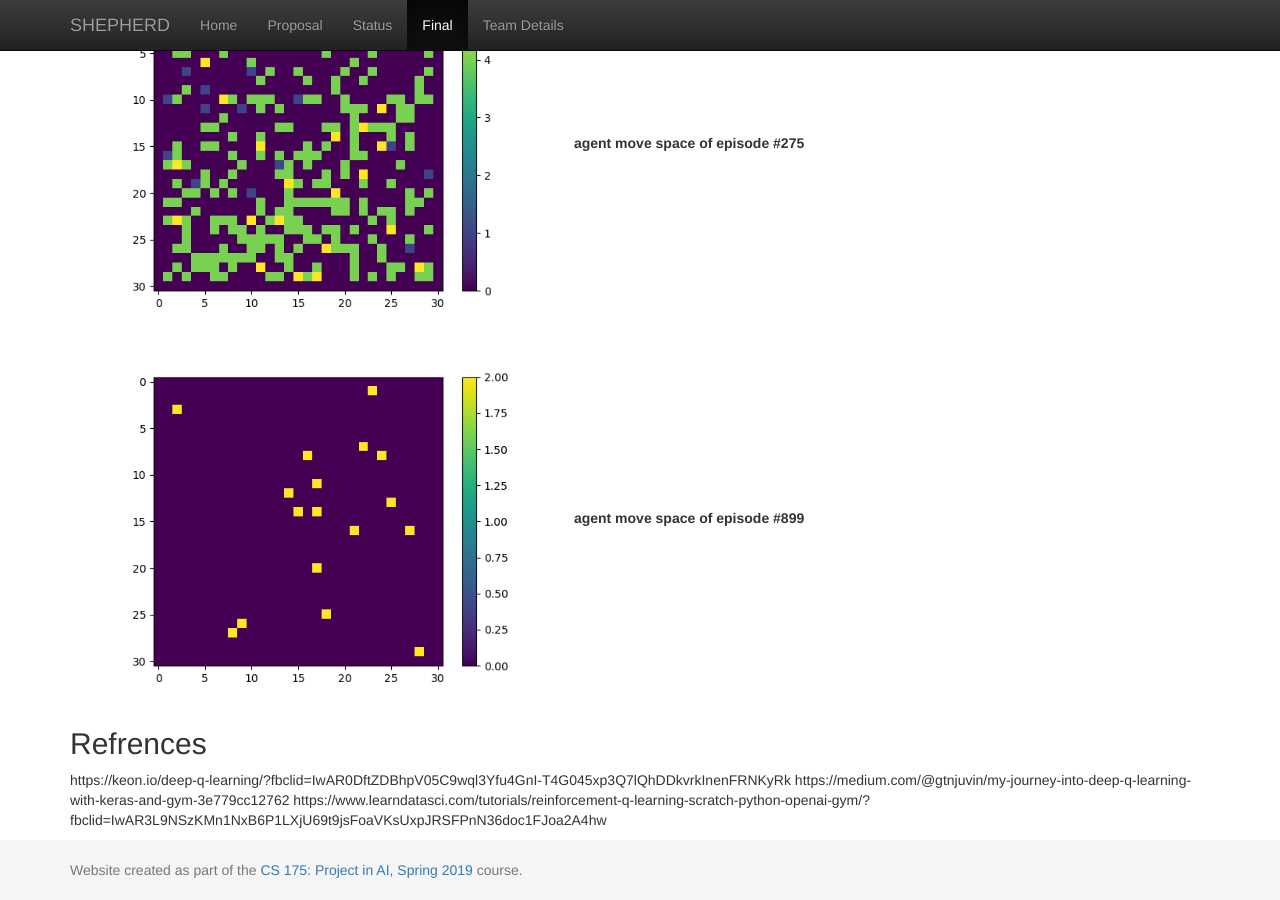
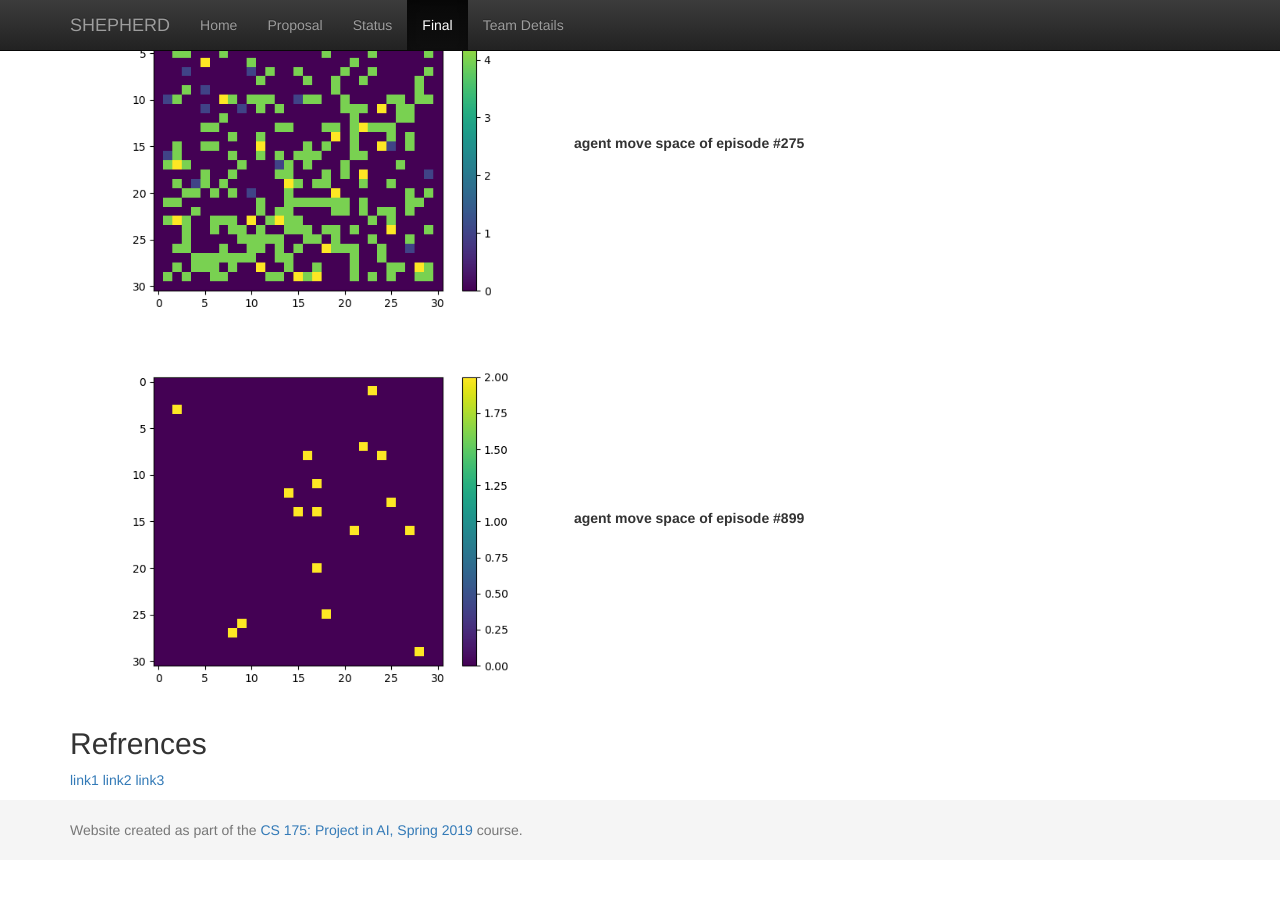
Before and after one commit to joycele/Shepherd, a Jekyll site: the page built from docs/final.md, in a window 1280 px wide and 900 px high, scrolled down 4662 px. Built offline with Jekyll 4.4.1, drawn with Linux system fonts in a browser that asks for light colours; after the commit the page ends 5522 px from its top, so only the background shows below that.

Commit message:
Fix reference links

```diff
--- a/docs/final.md
+++ b/docs/final.md
@@ -110,6 +110,6 @@
 <br>
 
 ## Refrences
-https://keon.io/deep-q-learning/?fbclid=IwAR0DftZDBhpV05C9wql3Yfu4GnI-T4G045xp3Q7lQhDDkvrkInenFRNKyRk
-https://medium.com/@gtnjuvin/my-journey-into-deep-q-learning-with-keras-and-gym-3e779cc12762
-https://www.learndatasci.com/tutorials/reinforcement-q-learning-scratch-python-openai-gym/?fbclid=IwAR3L9NSzKMn1NxB6P1LXjU69t9jsFoaVKsUxpJRSFPnN36doc1FJoa2A4hw
+[link1](https://keon.io/deep-q-learning/?fbclid=IwAR0DftZDBhpV05C9wql3Yfu4GnI-T4G045xp3Q7lQhDDkvrkInenFRNKyRk)
+[link2](https://medium.com/@gtnjuvin/my-journey-into-deep-q-learning-with-keras-and-gym-3e779cc12762)
+[link3](https://www.learndatasci.com/tutorials/reinforcement-q-learning-scratch-python-openai-gym/?fbclid=IwAR3L9NSzKMn1NxB6P1LXjU69t9jsFoaVKsUxpJRSFPnN36doc1FJoa2A4hw)
```
